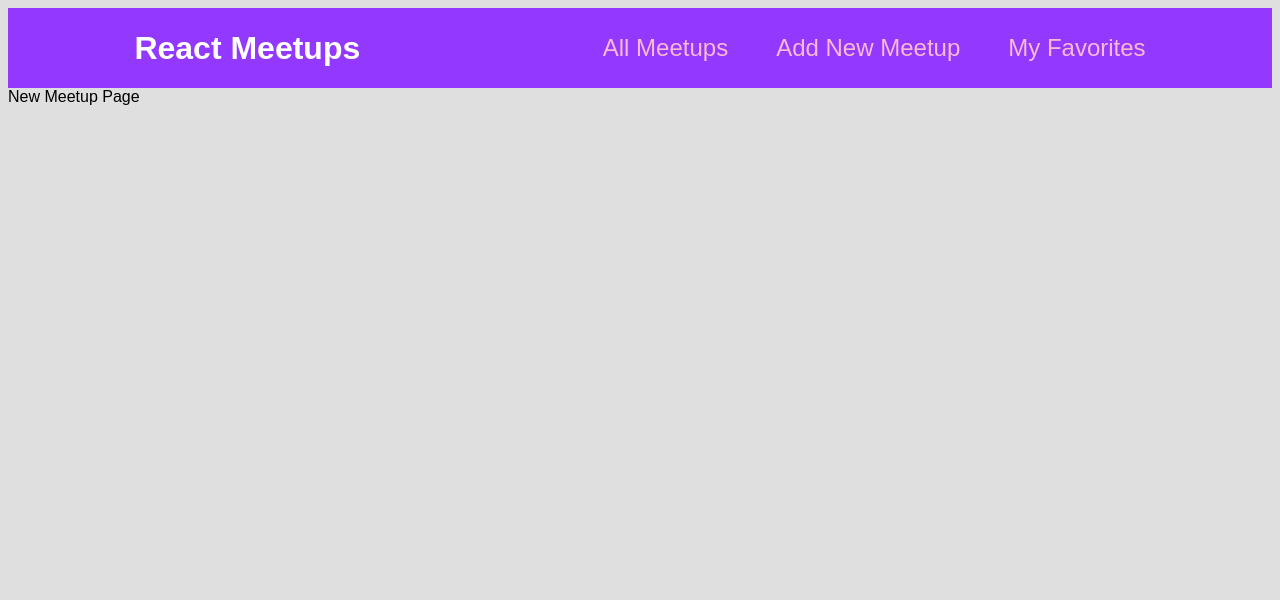
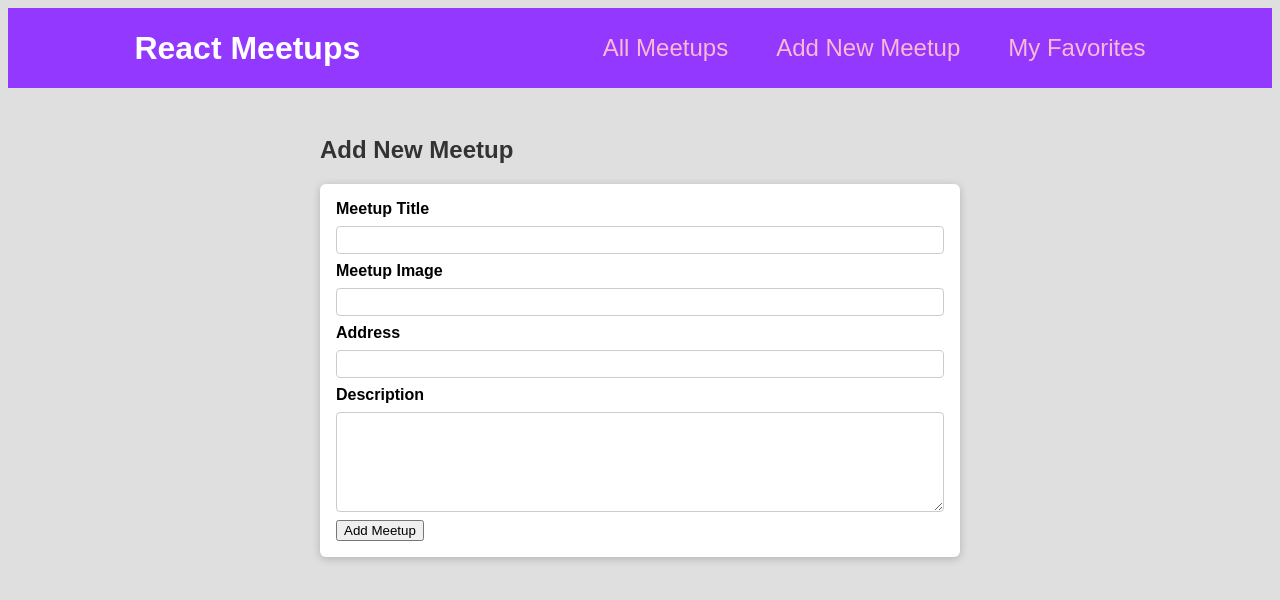
Before and after one commit to sasban9/sasban-react-course, a React (Create React App) app: page /new-meetup in a window 1280 px wide. Shown: the top 600 px of the page. Built offline with nearby package versions, Linux system fonts and the light colour scheme.

Commit message:
Adding a Form

```diff
--- a/src/App.js
+++ b/src/App.js
@@ -1,6 +1,5 @@
 import { Route, Switch } from 'react-router-dom';
 
-import MainNavigation from './components/layout/MainNavigation';
 import AllMeetupsPage from './pages/AllMeetups';
 import NewMeetupPage from './pages/NewMeetup';
 import FavoritesPage from './pages/Favorites';
--- a/src/components/layout/Layout.js
+++ b/src/components/layout/Layout.js
@@ -1,4 +1,4 @@
-import classes from './Layout.modules.css';
+import classes from './Layout.module.css';
 import MainNavigation from './MainNavigation';
 
 function Layout(props) {
--- a/src/components/meetups/MeetupItem.js
+++ b/src/components/meetups/MeetupItem.js
@@ -1,5 +1,5 @@
 import Card from '../ui/Card';
-import classes from './MeetupItem.modules.css';
+import classes from './MeetupItem.module.css';
 
 function MeetupItem(props) {
     return (
--- a/src/components/meetups/MeetupList.js
+++ b/src/components/meetups/MeetupList.js
@@ -1,5 +1,5 @@
 import MeetupItem from './MeetupItem';
-import classes from './MeetupList.modules.css';
+import classes from './MeetupList.module.css';
 
 function MeetupList(props) {
   return (
--- /dev/null
+++ b/src/components/meetups/NewMeetupForm.js
@@ -0,0 +1,30 @@
+import Card from '../ui/Card';
+import classes from './NewMeetupForm.module.css';
+
+function NewMeetupForm() {
+    return <Card>
+        <form className={classes.form}>
+            <div className={classes.control}>
+                <label htmlFor='title'>Meetup Title</label>
+                <input type='text' required id='title' />
+            </div>
+            <div className={classes.control}>
+                <label htmlFor='image'>Meetup Image</label>
+                <input type='url' required id='image' />
+            </div>
+            <div className={classes.control}>
+                <label htmlFor='address'>Address</label>
+                <input type='text' required id='address' />
+            </div>
+            <div className={classes.control}>
+                <label htmlFor='description'>Description</label>
+                <textarea id='description' required rows='5'></textarea>
+            </div>
+            <div className='classes.actions'>
+                <button>Add Meetup</button>
+            </div>
+        </form>
+    </Card>
+}
+
+export default NewMeetupForm;
--- /dev/null
+++ b/src/components/meetups/NewMeetupForm.module.css
@@ -0,0 +1,45 @@
+.form {
+    padding: 1rem;
+  }
+
+  .control {
+    margin-bottom: 0.5rem;
+  }
+
+  .control label {
+    display: block;
+    font-weight: bold;
+    margin-bottom: 0.5rem;
+  }
+
+  .control input,
+  .control textarea {
+    display: block;
+    font: inherit;
+    border-radius: 4px;
+    border: 1px solid #ccc;
+    padding: 0.25rem;
+    width: 100%;
+  }
+
+  .actions {
+    margin-top: 1rem;
+    text-align: right;
+  }
+
+  .actions button {
+    font: inherit;
+    cursor: pointer;
+    background-color: #77002e;
+    color: white;
+    padding: 0.5rem 1.5rem;
+    border: 1px solid #77002e;
+    border-radius: 4px;
+    font-weight: bold;
+  }
+
+  .actions button:hover,
+  .actions button:active {
+    background-color: #a50e48;
+    border-color: #a50e48;
+  }
--- a/src/components/ui/Card.js
+++ b/src/components/ui/Card.js
@@ -1,4 +1,4 @@
-import classes from './Card.modules.css';
+import classes from './Card.module.css';
 
 function Card(props) {
     return <div className={classes.card}>{props.children}</div>;
--- a/src/pages/NewMeetup.js
+++ b/src/pages/NewMeetup.js
@@ -1,5 +1,12 @@
+import NewMeetupForm from "../components/meetups/NewMeetupForm";
+
 function NewMeetupPage() {
-    return <div>New Meetup Page</div>;
+    return (
+        <section>
+            <h1>Add New Meetup</h1>
+            <NewMeetupForm />
+        </section>
+    );
 }
 
 export default NewMeetupPage;
```
Also changed, not shown: src/components/layout/Layout.module.css (renamed from src/components/layout/Layout.modules.css), src/components/meetups/MeetupItem.module.css (renamed from src/components/meetups/MeetupItem.modules.css), src/components/meetups/MeetupList.module.css (renamed from src/components/meetups/MeetupList.modules.css), src/components/ui/Card.module.css (renamed from src/components/ui/Card.modules.css).
